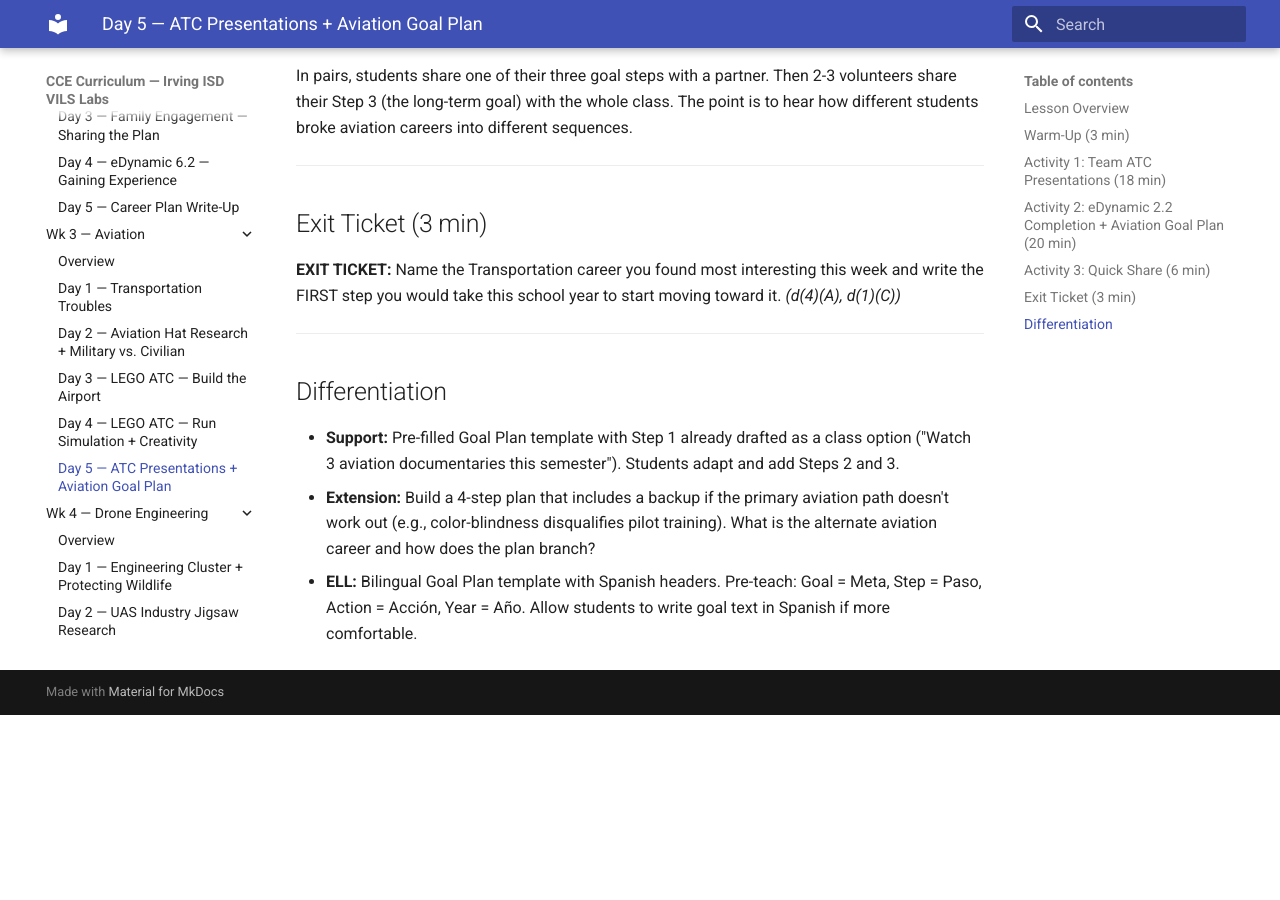
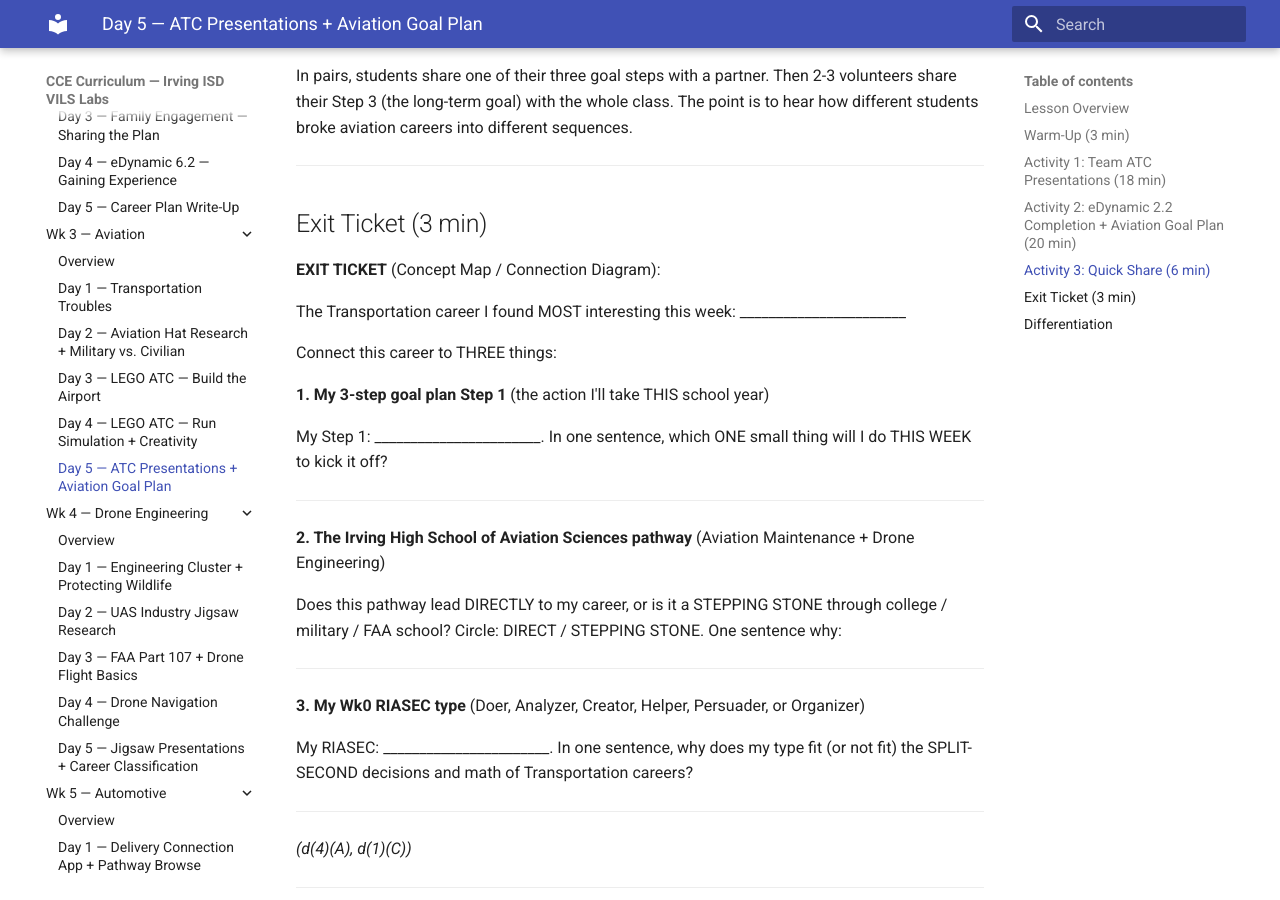
Before and after one commit to elbrielle/cce-curriculum, an MkDocs documentation site: the page built from docs/4sw/wk3-aviation/day5.md, in a window 1280 px wide and 900 px high, scrolled down 2408 px. Built offline with MkDocs 1.6.1 and Material for MkDocs 9.7.7, drawn with Linux system fonts in a browser that asks for light colours; the version menu is left out; before the commit the page ends 3123 px from its top, so only the background shows below that; some of the changed text lies outside the part shown.

Commit message:
AUDIT: 4SW Wk3 Aviation TEKS audit + exit-ticket rewrite

```diff
--- a/docs/4sw/wk3-aviation/day5.md
+++ b/docs/4sw/wk3-aviation/day5.md
@@ -68,7 +68,31 @@ In pairs, students share one of their three goal steps with a partner. Then 2-3
 
 ## Exit Ticket (3 min)
 
-**EXIT TICKET:** Name the Transportation career you found most interesting this week and write the FIRST step you would take this school year to start moving toward it. *(d(4)(A), d(1)(C))*
+**EXIT TICKET** (Concept Map / Connection Diagram):
+
+The Transportation career I found MOST interesting this week: _______________________
+
+Connect this career to THREE things:
+
+**1. My 3-step goal plan Step 1** (the action I'll take THIS school year)
+
+   My Step 1: _______________________. In one sentence, which ONE small thing will I do THIS WEEK to kick it off?
+
+   ___________________________________________________________________
+
+**2. The Irving High School of Aviation Sciences pathway** (Aviation Maintenance + Drone Engineering)
+
+   Does this pathway lead DIRECTLY to my career, or is it a STEPPING STONE through college / military / FAA school? Circle: DIRECT / STEPPING STONE. One sentence why:
+
+   ___________________________________________________________________
+
+**3. My Wk0 RIASEC type** (Doer, Analyzer, Creator, Helper, Persuader, or Organizer)
+
+   My RIASEC: _______________________. In one sentence, why does my type fit (or not fit) the SPLIT-SECOND decisions and math of Transportation careers?
+
+   ___________________________________________________________________
+
+*(d(4)(A), d(1)(C))*
 
 ---
 
```
Also changed, not shown: other parts of docs/4sw/wk3-aviation/day5.md (+1 -1 lines), docs/4sw/wk3-aviation/day1.md (+17 -1 lines), docs/4sw/wk3-aviation/day2.md (+13 -1 lines), docs/4sw/wk3-aviation/day3.md (+20 -2 lines), docs/4sw/wk3-aviation/day4.md (+21 -1 lines).
